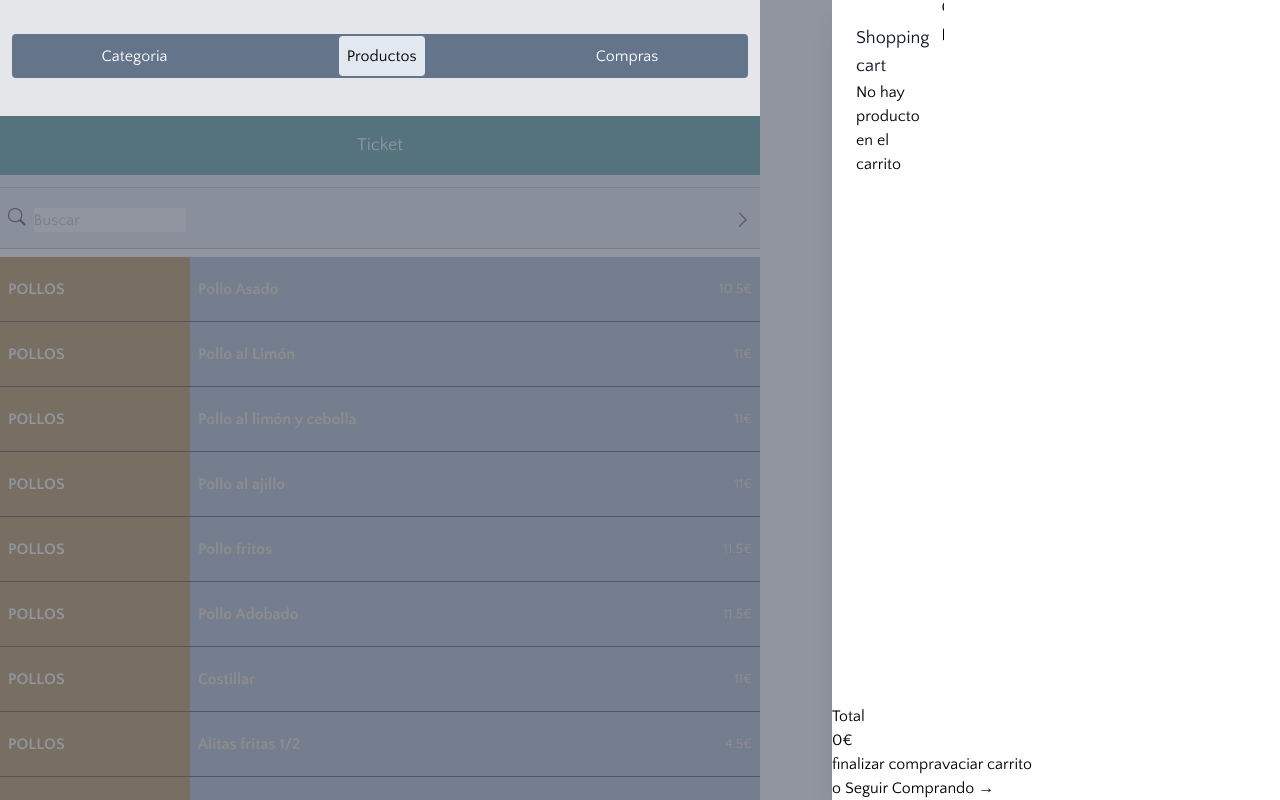
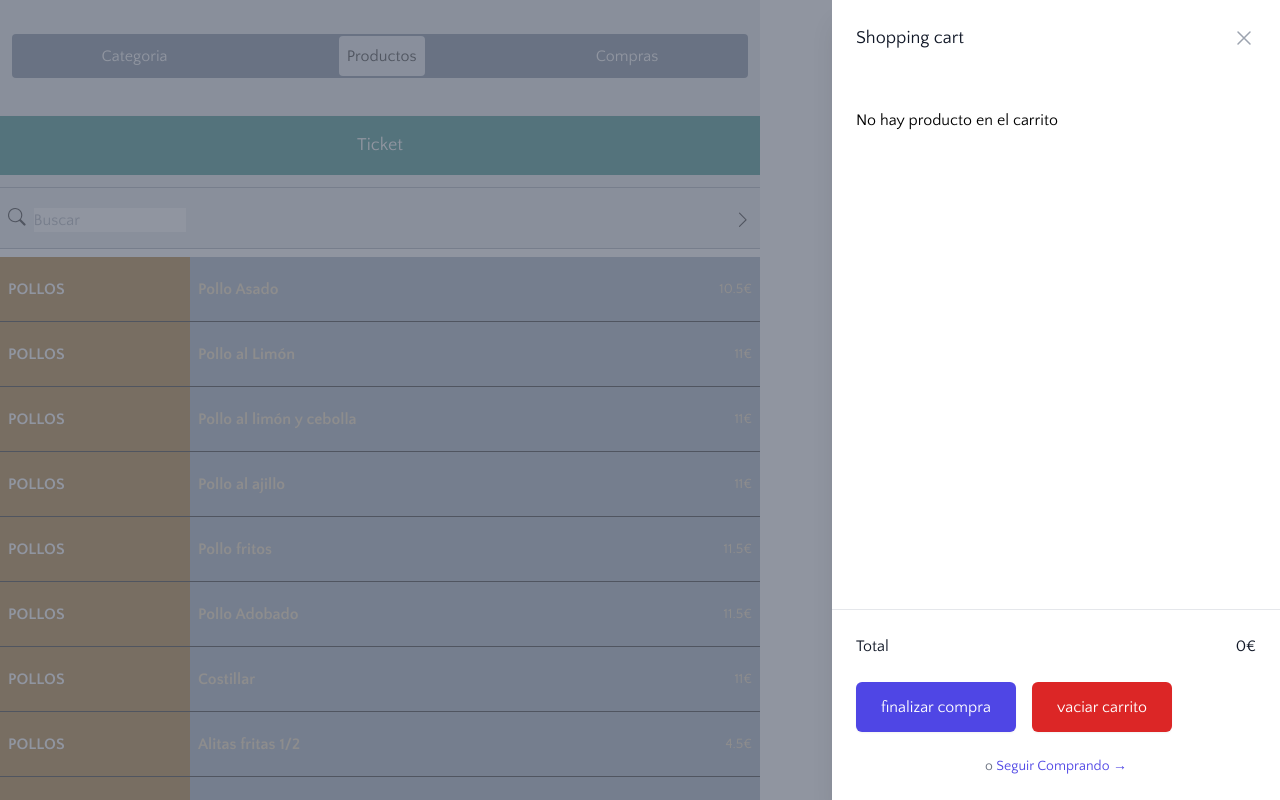
Before and after one commit to Zequy40/app-Factura, a Next.js app: page / in a window 1280 px wide. Both pictures are taken after a click on the button "Compras". Shown: the top 800 px of the page. Built offline with nearby package versions, Linux system fonts and the light colour scheme.

Commit message:
fix bug css tailwind

```diff
--- a/app/components/carts.jsx
+++ b/app/components/carts.jsx
@@ -41,15 +41,16 @@ export default function Example() {
 
     return (
         <Transition.Root show={isOpen} as={Fragment}>
-            <Dialog as="div" className="relative z-10" onClose={handleCloseCart}>
+            <Dialog as="div" className={`${Cart.relative} ${Cart.z10}`} onClose={handleCloseCart}>
                 <Transition.Child
                     as={Fragment}
-                    enter="ease-in-out duration-500"
-                    enterFrom="opacity-0"
-                    enterTo="opacity-100"
-                    leave="ease-in-out duration-500"
-                    leaveFrom="opacity-100"
-                    leaveTo="opacity-0"
+                    enter={`${Cart.easeinout} ${Cart.duration500}`}
+                    enterFrom={Cart.opacity0}
+                    enterTo={Cart.opacity100}
+                    leave={`${Cart.easeinout} ${Cart.duration500}`}
+                    leaveFrom={Cart.opacity100}
+                    leaveTo={Cart.opacity0}
+
                 >
                     <div className={Cart.dialog} />
                 </Transition.Child>
@@ -59,12 +60,12 @@ export default function Example() {
                         <div className={Cart.container}>
                             <Transition.Child
                                 as={Fragment}
-                                enter="transform transition ease-in-out duration-500 sm:duration-700"
-                                enterFrom="translate-x-full"
-                                enterTo="translate-x-0"
-                                leave="transform transition ease-in-out duration-500 sm:duration-700"
-                                leaveFrom="translate-x-0"
-                                leaveTo="translate-x-full"
+                                enter={`${Cart.transform} ${Cart.transition} ${Cart.easeinout} ${Cart.duration500} ${Cart.duration700}`}
+                                enterFrom={Cart.translatexfull}
+                                enterTo={Cart.translatex0}
+                                leave={`${Cart.transform} ${Cart.transition} ${Cart.easeinout} ${Cart.duration500} ${Cart.duration700}`}
+                                leaveFrom={Cart.translatex0}
+                                leaveTo={Cart.translatexfull}
                             >
                                 <Dialog.Panel className={Cart.panel}>
                                     <div className={Cart.panelDiv}>
@@ -74,41 +75,41 @@ export default function Example() {
                                                 <div className={Cart.divTitle}>
                                                     <button
                                                         type="button"
-                                                        className="relative -m-2 p-2 text-gray-400 hover:text-gray-500"
+                                                        className={Cart.btn}
                                                         onClick={() => handleCloseCart()}
                                                     >
-                                                        <span className="absolute -inset-0.5" />
-                                                        <span className="sr-only">Close panel</span>
-                                                        <XMarkIcon className="h-6 w-6" aria-hidden="true" />
+                                                        <span className={Cart.span} />
+                                                        <span className={Cart.span2}>Close panel</span>
+                                                        <XMarkIcon className={Cart.mark} aria-hidden="true" />
                                                     </button>
                                                 </div>
                                             </div>
 
-                                            <div className="mt-8">
-                                                <div className="flow-root">
-                                                    <ul role="list" className="-my-6 divide-y divide-gray-200">
+                                            <div className={Cart.div4}>
+                                                <div className={Cart.div5}>
+                                                    <ul role="list" className={Cart.div6}>
                                                         {cart.length > 0 ?
                                                             (cart.map((valor, indice) => (
-                                                                <li key={indice} className="flex py-6">
+                                                                <li key={indice} className={Cart.div7}>
 
 
-                                                                    <div className="ml-4 flex flex-1 flex-col">
+                                                                    <div className={Cart.div8}>
                                                                         <div>
-                                                                            <div className="flex justify-between text-base font-medium text-gray-900">
+                                                                            <div className={Cart.div9}>
                                                                                 <h3>
                                                                                     <Link href={`/products/${valor.id}`}>{valor.category}</Link>
                                                                                 </h3>
-                                                                                <p className="ml-4">{valor.price}€</p>
+                                                                                <p className={Cart.div10}>{valor.price}€</p>
                                                                             </div>
-                                                                            <p className="mt-1 text-sm text-gray-500">{valor.title}</p>
+                                                                            <p className={Cart.div11}>{valor.title}</p>
                                                                         </div>
-                                                                        <div className="flex flex-1 items-end justify-between text-sm">
-                                                                            <p className="text-gray-500">Qty: {valor.quantity}</p>
+                                                                        <div className={Cart.div12}>
+                                                                            <p className={Cart.div13}>Qty: {valor.quantity}</p>
 
-                                                                            <div className="flex">
+                                                                            <div className={Cart.div14}>
                                                                                 <button
                                                                                     type="button"
-                                                                                    className="font-medium text-indigo-600 hover:text-indigo-500"
+                                                                                    className={Cart.btn2}
                                                                                     onClick={() => eliminar(valor.id)}
                                                                                 >
                                                                                     Eliminar
@@ -119,42 +120,40 @@ export default function Example() {
                                                                 </li>
                                                             )))
                                                             :
-                                                            (<li className="flex py-6">No hay producto en el carrito</li>)
+                                                            (<li className={Cart.div15}>No hay producto en el carrito</li>)
                                                         }
                                                     </ul>
                                                 </div>
                                             </div>
                                         </div>
 
-                                        <div className="border-t border-gray-200 px-4 py-6 sm:px-6">
-                                            <div className="flex justify-between text-base font-medium text-gray-900">
+                                        <div className={Cart.div16}>
+                                            <div className={Cart.div17}>
                                                 <p>Total</p>
                                                 <p>{total}€</p>
                                             </div>
 
-                                            <div className="flex gap-4 mt-6">
+                                            <div className={Cart.div18}>
                                                 <button
                                                     onClick={()=>HandleFinalizarCompra()}
                                                     href="#"
-                                                    className="flex items-center justify-center rounded-md border border-transparent bg-indigo-600 px-6 py-3 text-base font-medium text-white shadow-sm hover:bg-indigo-700"
-                                                >
+                                                    className={Cart.div19}>
                                                     finalizar compra
                                                 </button>
 
                                                 <button
                                                     onClick={()=>HandleVaciarCart()}
                                                     href="#"
-                                                    className="flex items-center justify-center rounded-md border border-transparent bg-red-600 px-6 py-3 text-base font-medium text-white shadow-sm hover:bg-orange-700"
-                                                >
+                                                    className={Cart.div20}>
                                                     vaciar carrito
                                                 </button>
                                             </div>
-                                            <div className="mt-6 flex justify-center text-center text-sm text-gray-500">
+                                            <div className={Cart.div21}>
                                                 <p>
                                                     o&nbsp;
                                                     <button
                                                         type="button"
-                                                        className="font-medium text-indigo-600 hover:text-indigo-500"
+                                                        className={Cart.div22}
                                                         onClick={handleCloseCart}
                                                     >
                                                         Seguir Comprando
--- a/app/styles/Cart.module.css
+++ b/app/styles/Cart.module.css
@@ -56,7 +56,7 @@ box-shadow: var(--tw-ring-offset-shadow, 0 0 #0000), var(--tw-ring-shadow, 0 0 #
     overflow-y: auto;
     padding-left: 1rem/* 16px */;
     padding-right: 1rem/* 16px */;
-    width: 25%;
+    width: 100%;
     padding-left: 0.5rem/* 8px */;
     padding-right: 0.5rem/* 8px */;
     padding-top: 1.5rem/* 24px */;
@@ -84,52 +84,279 @@ box-shadow: var(--tw-ring-offset-shadow, 0 0 #0000), var(--tw-ring-shadow, 0 0 #
     margin-left: 0.75rem/* 12px */;
     height: 1.75rem/* 28px */;
 }
+.btn{
+    position: relative;
+    margin: -0.5rem/* -8px */;
+    --tw-text-opacity: 1;
+    color: rgb(156 163 175 / var(--tw-text-opacity));
+    padding: 0.5rem/* 8px */;
+}
 
-.p{
-    color: rgb(255 255 255 / var(--tw-text-opacity));
+.btn:hover{
+    --tw-text-opacity: 1;
+    color: rgb(107 114 128 / var(--tw-text-opacity));
+}
+
+.btn2{
+    font-weight: 500;
+    --tw-text-opacity: 1;
+    color: rgb(79 70 229 / var(--tw-text-opacity));
+}
+.btn2:hover{
+--tw-text-opacity: 1;
+    color: rgb(99 102 241 / var(--tw-text-opacity));
+}
+
+.span{
+    position: absolute;
+    inset: -0.125rem/* -2px */;
+}
+
+.span2{
+    position: absolute;
+    width: 1px;
+    height: 1px;
+    padding: 0;
+    margin: -1px;
+    overflow: hidden;
+    clip: rect(0, 0, 0, 0);
+    white-space: nowrap;
+    border-width: 0;
+}
+.mark{
+    height: 1.5rem/* 24px */;
+    width: 1.5rem/* 24px */;
+}
+
+
+
+.div4{
+    margin-top: 2rem/* 32px */;
+}
+
+.div5{
+    display: flow-root;
+}
+
+.div6> :not([hidden]) ~ :not([hidden]) {
+    --tw-divide-opacity: 1;
+    border-color: rgb(229 231 235 / var(--tw-divide-opacity));
+    margin-top: -1.5rem/* -24px */;
+    margin-bottom: -1.5rem/* -24px */;
+}
+
+
+.div7{
+    display: flex;
+    padding-top: 1.5rem/* 24px */;
+    padding-bottom: 1.5rem/* 24px */;
+}
+
+.div8{
+    display: flex;
+    flex: 1 1 0%;
+    flex-direction: column;
+    margin-left: 1rem/* 16px */;
+}
+
+.div9{
+    display: flex;
+    justify-content: space-between;
+    font-size: 1rem/* 16px */;
+    line-height: 1.5rem/* 24px */;
+    font-weight: 500;
+    --tw-text-opacity: 1;
+    color: rgb(17 24 39 / var(--tw-text-opacity));
+}
+
+.div10{
+    margin-left: 1rem/* 16px */;
+}
+
+.div11{
+    margin-top: 0.25rem/* 16px */;
+    font-size: 0.875rem/* 14px */;
+    line-height: 1.25rem/* 20px */;
+    --tw-text-opacity: 1;
+    color: rgb(107 114 128 / var(--tw-text-opacity));
+}
+
+.div12{
+    display: flex;
+    flex: 1 1 0%;
+    align-items: flex-end;
+    justify-content: space-between;
     font-size: 0.875rem/* 14px */;
     line-height: 1.25rem/* 20px */;
 }
 
-.tortillaCat{
-    --tw-bg-opacity: 1;
-    background-color: rgb(59 130 246 / var(--tw-bg-opacity));
-    color: white;
+.div13{
+    --tw-text-opacity: 1;
+    color: rgb(107 114 128 / var(--tw-text-opacity));
 }
 
-.menuCat{
-    --tw-bg-opacity: 1;
-    background-color: rgb(249 115 22 / var(--tw-bg-opacity));
-    color: white;
+.div14{
+    display: flex;
 }
 
-.picarCat{
-    --tw-bg-opacity: 1;
-    background-color: rgb(245 158 11 / var(--tw-bg-opacity));
-    color: white;
+.div15{
+    display: flex;
+    padding-top: 1.5rem/* 24px */;
+    padding-bottom: 1.5rem/* 24px */;
 }
 
-.polloCat{
-    --tw-bg-opacity: 1;
-    background-color: rgb(161 98 7 / var(--tw-bg-opacity));
-    color: white;
+.div16{
+    border-top-width: 1px;
+    --tw-border-opacity: 1;
+    border-color: rgb(229 231 235 / var(--tw-border-opacity));
+    padding-left: 1rem/* 16px */;
+    padding-right: 1rem/* 16px */;
+    padding-top: 1.5rem/* 24px */;
+    padding-bottom: 1.5rem/* 24px */;
 }
 
-.pescadoCat{
-    --tw-bg-opacity: 1;
-    background-color: rgb(49 46 129 / var(--tw-bg-opacity));
-    color: white;
+.div17{
+    display: flex;
+    justify-content: space-between;
+    font-size: 1rem/* 16px */;
+    line-height: 1.5rem/* 24px */;
+    font-weight: 500;
+    --tw-text-opacity: 1;
+    color: rgb(17 24 39 / var(--tw-text-opacity));
 }
 
-.bolsaCat{
+.div18{
+    display: flex;
+    gap: 1rem/* 16px */;
+    margin-top: 1.5rem/* 24px */;
+}
+
+.div19{
+    display: flex;
+    align-items: center;
+    justify-content: center;
+    border-radius: 0.375rem;
+    border-width: 1px;
+    border-color: transparent;
     --tw-bg-opacity: 1;
-    background-color: rgb(255 255 255 / var(--tw-bg-opacity));
-    color: black;
+    background-color: rgb(79 70 229 / var(--tw-bg-opacity));
+    padding-left: 1.5rem/* 24px */;
+    padding-right: 1.5rem/* 24px */;
+    padding-top: 0.75rem/* 12px */;
+    padding-bottom: 0.75rem/* 12px */;
+    font-size: 1rem/* 16px */;
+    line-height: 1.5rem/* 24px */;
+    font-weight: 500;
+    color: white;
+    --tw-shadow: 0 1px 2px 0 rgb(0 0 0 / 0.05);
+    --tw-shadow-colored: 0 1px 2px 0 var(--tw-shadow-color);
+    box-shadow: var(--tw-ring-offset-shadow, 0 0 #0000), var(--tw-ring-shadow, 0 0 #0000), var(--tw-shadow);
 }
+
+.div19:hover {
+    --tw-bg-opacity: 1;
+    background-color: rgb(67 56 202 / var(--tw-bg-opacity));
+}
+
+.div20{
+    display: flex;
+    align-items: center;
+    justify-content: center;
+    border-radius: 0.375rem;
+    border-width: 1px;
+    border-color: transparent;
+    --tw-bg-opacity: 1;
+    background-color: rgb(220 38 38 / var(--tw-bg-opacity));
+    padding-left: 1.5rem/* 24px */;
+    padding-right: 1.5rem/* 24px */;
+    padding-top: 0.75rem/* 12px */;
+    padding-bottom: 0.75rem/* 12px */;
+    font-size: 1rem/* 16px */;
+    line-height: 1.5rem/* 24px */;
+    font-weight: 500;
+    color: white;
+    --tw-shadow: 0 1px 2px 0 rgb(0 0 0 / 0.05);
+    --tw-shadow-colored: 0 1px 2px 0 var(--tw-shadow-color);
+    box-shadow: var(--tw-ring-offset-shadow, 0 0 #0000), var(--tw-ring-shadow, 0 0 #0000), var(--tw-shadow);
+}
+.div20:hover{
+    --tw-bg-opacity: 1;
+    background-color: rgb(194 65 12 / var(--tw-bg-opacity));
+}
+
+.div21{
+    margin-top: 1.5rem/* 24px */;
+    display: flex;
+    justify-content: center;
+    text-align: center;
+    font-size: 0.875rem/* 14px */;
+    line-height: 1.25rem/* 20px */;
+    --tw-text-opacity: 1;
+    color: rgb(107 114 128 / var(--tw-text-opacity));
+}
+
+.div22{
+    font-weight: 500;
+    --tw-text-opacity: 1;
+    color: rgb(79 70 229 / var(--tw-text-opacity));
+}
+.div22:hover{
+    --tw-text-opacity: 1;
+    color: rgb(99 102 241 / var(--tw-text-opacity));
+}
+
+.easeinout {
+    transition-timing-function: cubic-bezier(0.4, 0, 0.2, 1);
+}
+
+.duration500 {
+    transition-duration: 500ms;
+}
+
+.opacity0 {
+    opacity: 0;
+}
+.opacity100 {
+    opacity: 1;
+}
+.transform {
+    transform: translate(var(--tw-translate-x), var(--tw-translate-y)) rotate(var(--tw-rotate)) skewX(var(--tw-skew-x)) skewY(var(--tw-skew-y)) scaleX(var(--tw-scale-x)) scaleY(var(--tw-scale-y));
+}
+.transition {
+    transition-property: color, background-color, border-color, text-decoration-color, fill, stroke, opacity, box-shadow, transform, filter, backdrop-filter;
+    transition-timing-function: cubic-bezier(0.4, 0, 0.2, 1);
+    transition-duration: 150ms;
+}
+
+.translatexfull {
+    --tw-translate-x: 100%;
+    transform: translate(var(--tw-translate-x), var(--tw-translate-y)) rotate(var(--tw-rotate)) skewX(var(--tw-skew-x)) skewY(var(--tw-skew-y)) scaleX(var(--tw-scale-x)) scaleY(var(--tw-scale-y));
+}
+
+.translatex0 {
+    --tw-translate-x: 0px;
+    transform: translate(var(--tw-translate-x), var(--tw-translate-y)) rotate(var(--tw-rotate)) skewX(var(--tw-skew-x)) skewY(var(--tw-skew-y)) scaleX(var(--tw-scale-x)) scaleY(var(--tw-scale-y));
+}
+
+.relative {
+    position: relative;
+}
+
+.z10 {
+    z-index: 10;
+}
+
 
 @media (min-width: 640px) {
     .div2 {
         padding-left: 1.5rem/* 24px */;
         padding-right: 1.5rem/* 24px */;
     }
+    .div16{
+        padding-left: 1.5rem/* 24px */;
+        padding-right: 1.5rem/* 24px */;
+    }
+    .duration700 {
+        animation-duration: 700ms;
+    }
 }
```
Also changed, not shown: app/factura/page.jsx (+40 -37 lines), app/styles/Factura.module.css (added, +123 -0 lines).
